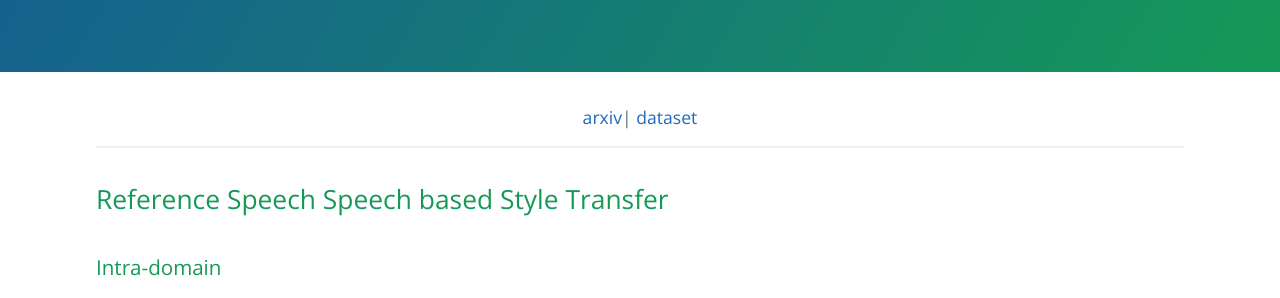
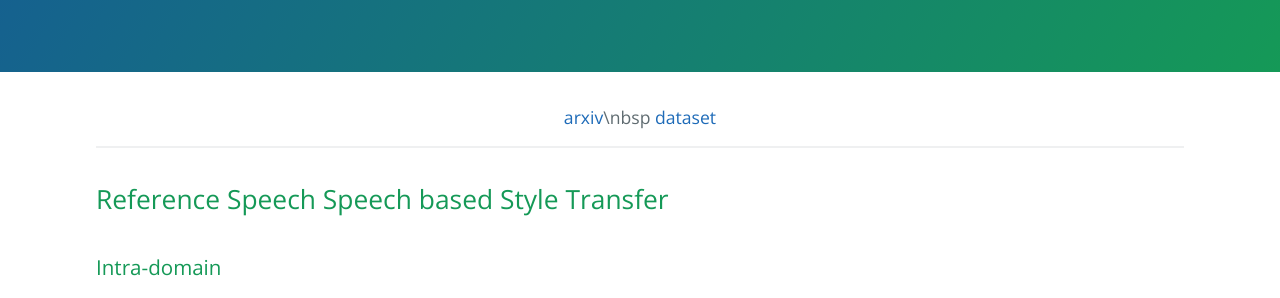
Before and after one commit to Multimodal-TTS/Multimodal-TTS.github.io, a Jekyll site: the page built from index.md, in a window 1280 px wide and 900 px high. Shown: the part 416-714 px from the top of the window. Built offline with Jekyll 4.4.1, drawn with Linux system fonts in a browser that asks for light colours; our own code applies the rules of GitHub Pages for plain Markdown files; the repository's description, which GitHub fills in, is left out.

Commit message:
Update index.md

```diff
--- a/index.md
+++ b/index.md
@@ -1,7 +1,8 @@
 
 
-<center><a href="http://arxiv.org/pdf/">arxiv</a>|
-<a href="[https://drive.google.com/drive/folders/1zohaAIMEK6Wx23v00nyu7z7auD8f0V08?usp=drive_link]">dataset</a></center>
+<center><a href="http://arxiv.org/pdf/">arxiv</a>\nbsp
+<a href="https://drive.google.com/drive/folders/1zohaAIMEK6Wx23v00nyu7z7auD8f0V08?usp=drive_link">dataset</a></center>
+
 ---
 
 ## Reference Speech Speech based Style Transfer
```
